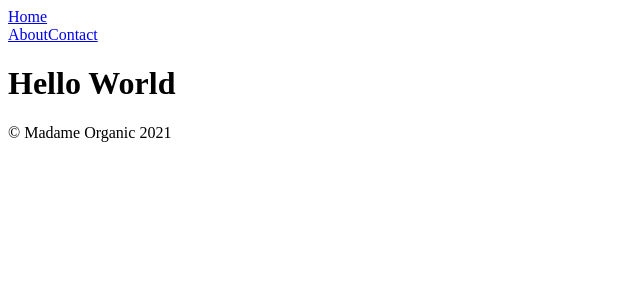
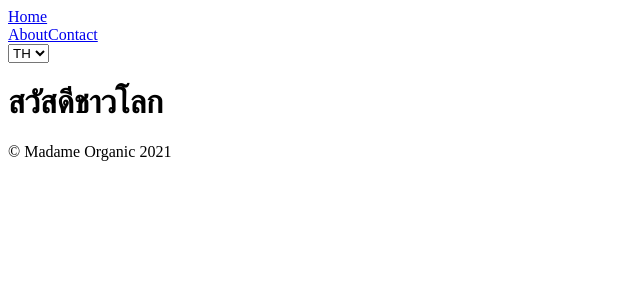
Before and after one commit to madame-organic/next-query-boilerplate, a Next.js app: page / in a window 1280 px wide. Shown: the top 300 px of the page, without its empty margins (0-640 px from the left). Built offline with nearby package versions, Linux system fonts and the light colour scheme.

Commit message:
WIP: i11n

```diff
--- /dev/null
+++ b/next.config.js
@@ -0,0 +1,6 @@
+module.exports = {
+    i18n: {
+        locales: ['th', 'en'],
+        defaultLocale: 'th',
+    },
+}
--- /dev/null
+++ b/public/locale/en.js
@@ -0,0 +1,11 @@
+export default {
+    home: {
+        welcome: "Hello World"
+    },
+    about: {
+
+    },
+    contact: {
+        website: "madameorganic.co.th/en"
+    },
+};
--- /dev/null
+++ b/public/locale/th.js
@@ -0,0 +1,11 @@
+export default {
+    home: {
+        welcome: "สวัสดีชาวโลก"
+    },
+    about: {
+
+    },
+    contact: {
+        website: "madameorganic.co.th"
+    },
+};
--- a/src/components/Header.tsx
+++ b/src/components/Header.tsx
@@ -1,10 +1,23 @@
-import React from "react";
+import React, { useState } from "react";
 
 import AppLinks from './AppLinks';
+import { useRouter } from "next/router";
 
 interface IHeaderProps {}
 
 const Header: React.FC<IHeaderProps> = () => {
+    const router = useRouter();
+    const { locale, asPath } = router;
+    const [language, setLanguage] = useState(locale);
+
+    const changeLanguage = (e) => {
+        e.preventDefault();
+        const lang = e.target.value;
+        router.push(asPath, asPath, { locale: lang }).then(() => {
+            setLanguage(lang);
+        });
+    };
+
     return (
         <header>
             <AppLinks href="/" label="Home" />
@@ -12,6 +25,12 @@ const Header: React.FC<IHeaderProps> = () => {
                 <AppLinks href="/about" label="About" />
                 <AppLinks href="/contact" label="Contact" />
             </nav>
+            <nav>
+                <select name="lang" id="language" value={language} onChange={changeLanguage}>
+                    <option value="en">EN</option>
+                    <option value="th">TH</option>
+                </select>
+            </nav>
         </header>
     );
 }
--- a/src/pages/_document.tsx
+++ b/src/pages/_document.tsx
@@ -10,14 +10,15 @@ class MyDocument extends Document {
 
     render(): JSX.Element {
         return (
-            <Html lang="en">
+            <Html>
                 <Head>
                     <title>Madame Organic: MO subtitle</title>
                     <meta charSet="UTF-8" />
                     <meta name="description" content="Madame Organic is sth..." />
-                    <meta name="keywords" content="Madame Organic" />
+                    <meta name="keywords" content="Madame Organic, beauty soap, foundation, makeup" />
                     <meta name="author" content="Bchu Dev" />
                     <meta name="viewport" content="width=device-width, initial-scale=1.0" />
+                    <link rel="shortcut icon" href="/favicon.ico" />
                 </Head>
                 <body className="body">
                     <Main />
--- a/src/pages/index.tsx
+++ b/src/pages/index.tsx
@@ -1,11 +1,18 @@
 import React from "react";
+import { useRouter } from "next/router";
 
 import Layout from "../components/Layout";
+import en from '../../public/locale/en';
+import th from '../../public/locale/th';
 
 export default function Home() {
+    const router = useRouter();
+    const { locale } = router;
+    const lang = locale !== 'th' ? en : th;
+
     return (
         <Layout pageTitle="Madame Organic">
-            <h1>Hello World</h1>
+            <h1>{lang.home.welcome}</h1>
         </Layout>
     );
 }
```
Also changed, not shown: src/pages/contact.tsx (+8 -1 lines), 1 other file (tests, documents, lock files or other folders).
